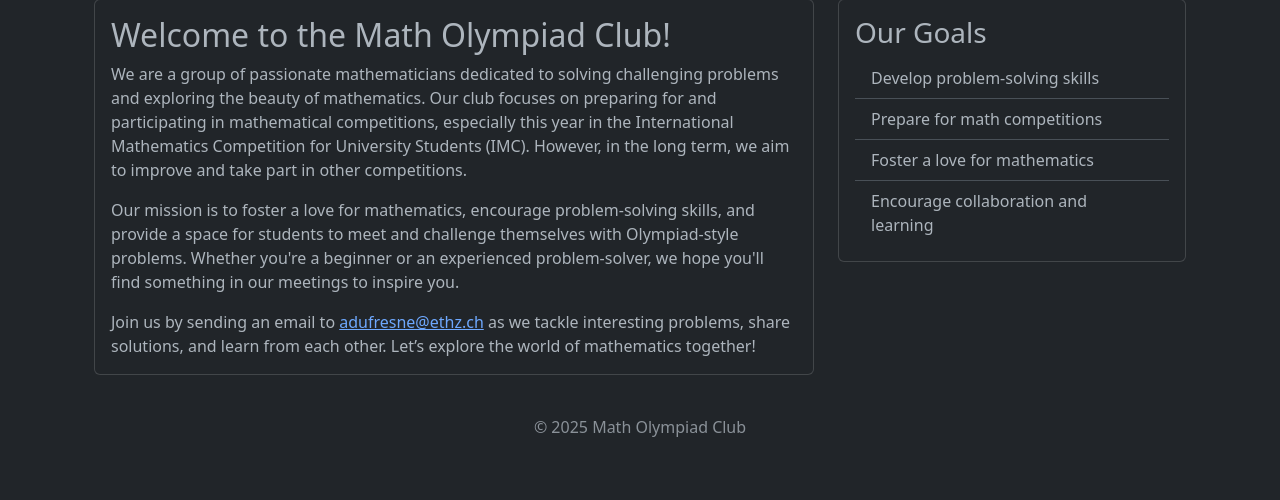
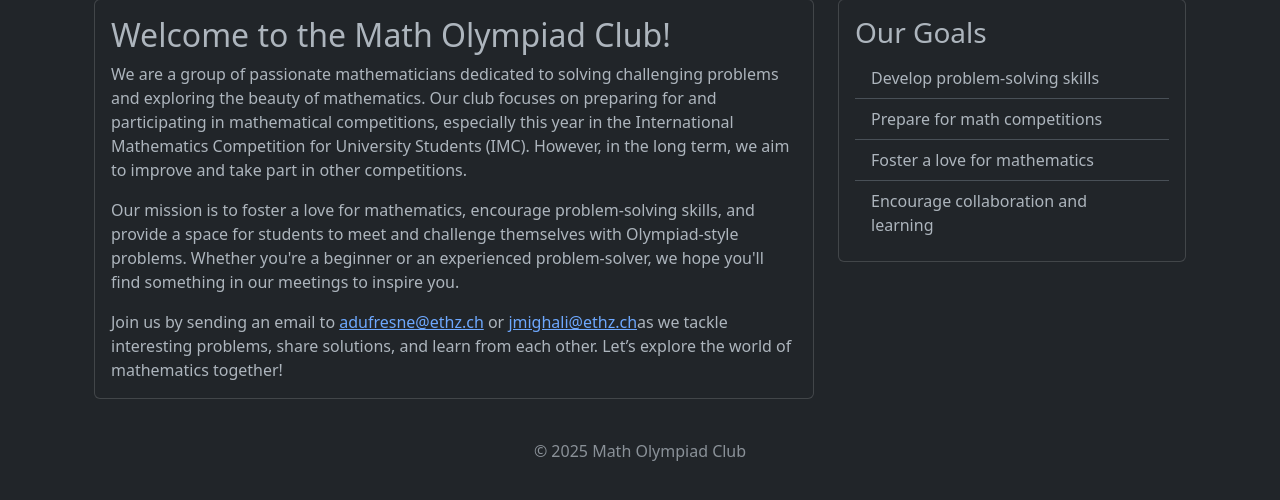
Before and after one commit to AntoineduFresne/ETHZ-Olympiad-Math-Club, a Flask app: page /about in a window 1280 px wide. Shown: the part 201-701 px from the top of the page. Run offline with Flask 3, Linux system fonts and the light colour scheme; some libraries are stand-ins or nearby versions; some web fonts are replaced.

Commit message:
Update about.html

```diff
--- a/templates/about.html
+++ b/templates/about.html
@@ -16,7 +16,7 @@
                         Our mission is to foster a love for mathematics, encourage problem-solving skills, and provide a space for students to meet and challenge themselves with Olympiad-style problems. Whether you're a beginner or an experienced problem-solver, we hope you'll find something in our meetings to inspire you.
                     </p>
                     <p class="card-text">
-                        Join us by sending an email to <a href="mailto:adufresne@ethz.ch">adufresne@ethz.ch</a> as we tackle interesting problems, share solutions, and learn from each other. Let’s explore the world of mathematics together!
+                        Join us by sending an email to <a href="mailto:adufresne@ethz.ch">adufresne@ethz.ch</a> or <a href="mailto:jmighali@ethz.ch">jmighali@ethz.ch</a>as we tackle interesting problems, share solutions, and learn from each other. Let’s explore the world of mathematics together!
                     </p>
                 </div>
             </div>
```
